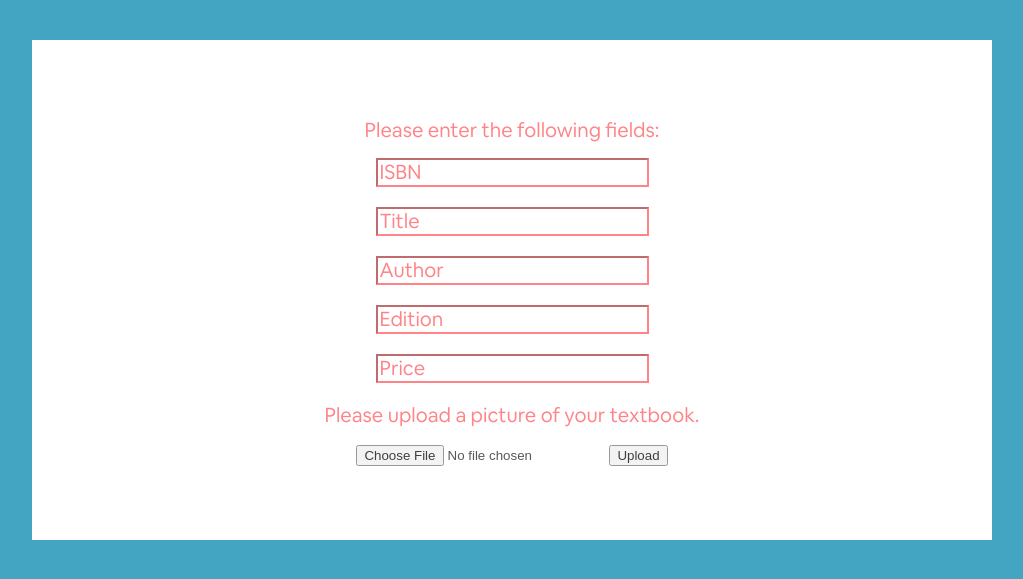
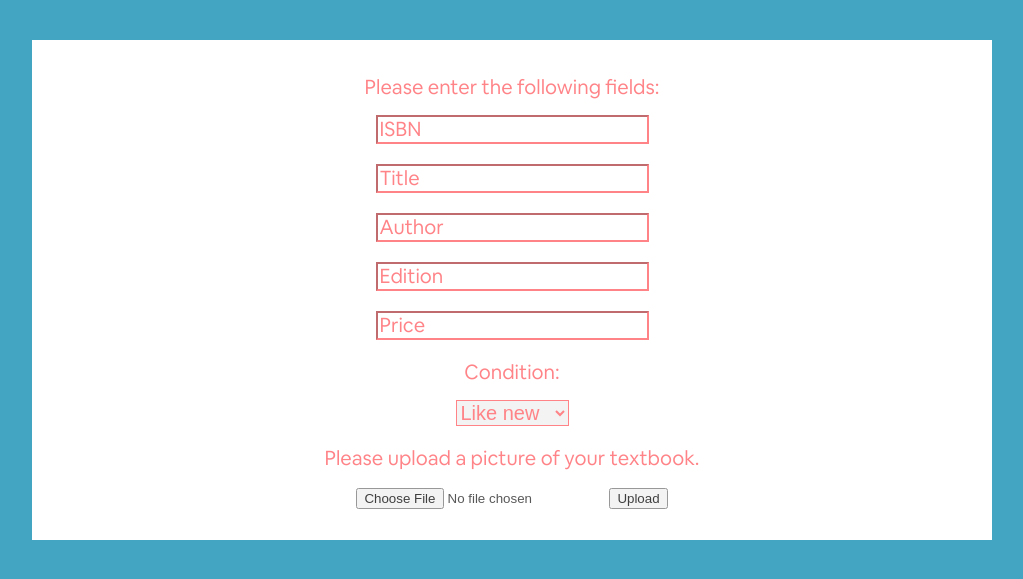
Before and after one commit to emmabarron/Textbook-Swap, a Python web app: template templates/sell.html in a window 1280 px wide; the page is wider, and only the part inside the window is pictured. Shown: the top 579 px of that part, without its empty margins (168-1191 px from the left). Run offline with Jinja, Linux system fonts and the light colour scheme; the template is opened without the code that fills it, so the values that code supplies are empty.

Commit message:
perfecting sell.html

```diff
--- a/styles/sell.css
+++ b/styles/sell.css
@@ -70,7 +70,7 @@ div.start{
   text-align: center;
 }
 
-#isbn, #title, #author, #edition, #price, #words, #morewords {
+#isbn, #title, #author, #edition, #price, #words, #morewords, #words2, #lastwords {
   border-color: #ff5a60;
   color: #ff5a60;
   font-size: 20px;
--- a/templates/sell.html
+++ b/templates/sell.html
@@ -28,6 +28,15 @@
         <input id="edition" placeholder="Edition"><br>
         <br>
         <input id="price" placeholder="Price"><br>
+        <br>
+        <p id="words2">Condition:</p>
+        <select  name="skill" id="lastwords">
+          <option   value="5">Like new</option>
+          <option   value="4">Very good</option>
+          <option   value="3">Good</option>
+          <option   value="2">Fair</option>
+          <option   value="1">Poor</option>
+        </select>
       </div>
     </form>
 
```
